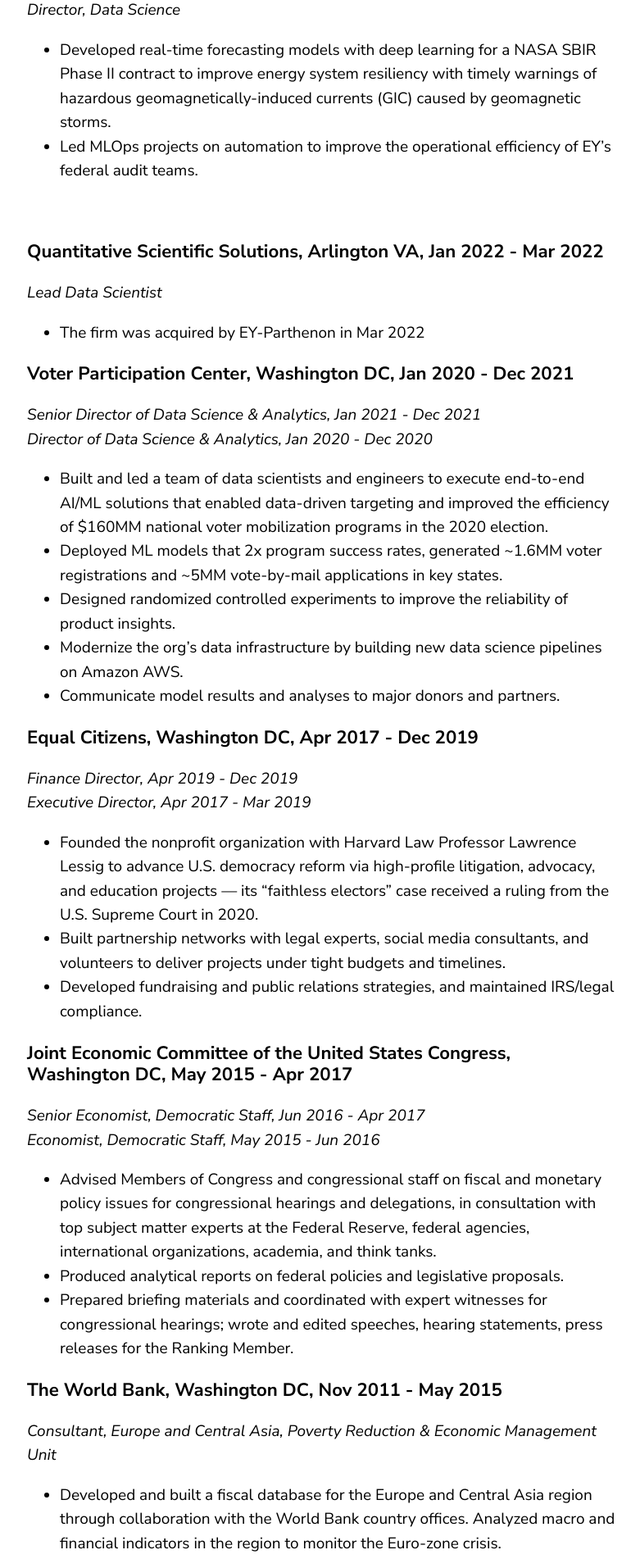
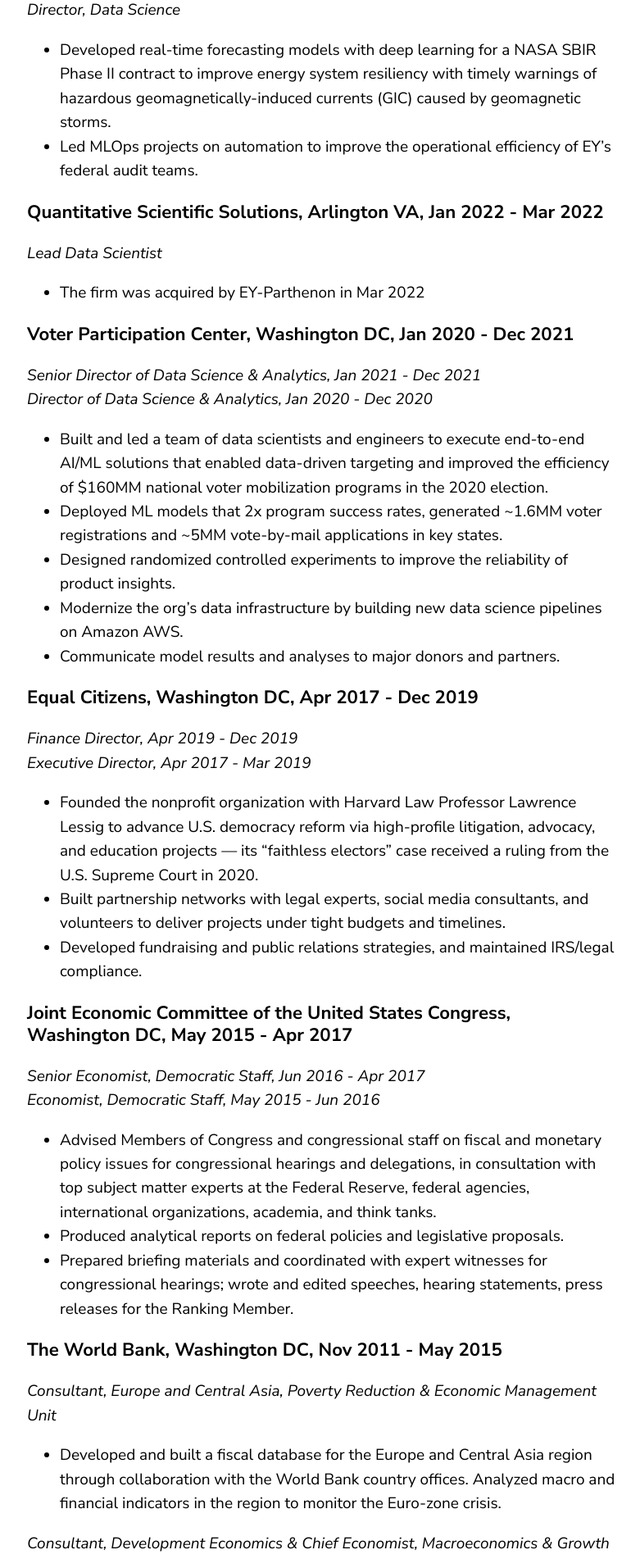
Before and after one commit to phoebetwong/phoebetwong.github.io, a Jekyll site: the page built from resume.md, in a window 1280 px wide. Shown: the part 1303-3205 px from the top of the page at 82% size, without its empty margins (67-848 px from the left). Built offline with Jekyll 4.4.1, drawn with Linux system fonts in a browser that asks for light colours; a script that is not in the unit is left out.

Commit message:
formatting tweaks

```diff
--- a/about.html
+++ b/about.html
@@ -21,7 +21,7 @@
 		<br><br>
 		I'm passionate about building products with state-of-the-art AI techniques to improve decision making and create value for end users. To those ends, I try to publish blog posts on data science topics as often as I can. You can find my latest work <a href="https://phoebetwong.github.io/mylatestwork.html" target="_blank"> here</a>.
 		<br><br>
-		I received the <a href="https://www.credly.com/badges/44c6a0c8-9e36-407e-895c-9718ae050697" target="_blank">AWS Solutions Architect - Associate certification</a> in Jan, 2024. In 2021, I completed the <a href="https://online.stanford.edu/programs/artificial-intelligence-professional-program" target="_blank">Stanford Professional Certificate in Artificial Intelligence</a>, focusing on Natural Language Processing with Deep Learning.
+		I received the <a href="https://www.credly.com/badges/44c6a0c8-9e36-407e-895c-9718ae050697" target="_blank">AWS Solutions Architect - Associate Certification</a> in Jan, 2024. In 2021, I completed the <a href="https://online.stanford.edu/programs/artificial-intelligence-professional-program" target="_blank">Stanford Professional Certificate in Artificial Intelligence</a>, focusing on Natural Language Processing with Deep Learning.
 		<br><br>
 		Any views expressed here are my own and do not represent the views of my past or current employers.
 		<br><br>
--- a/index.html
+++ b/index.html
@@ -21,7 +21,7 @@
 		<br><br>
 		I'm passionate about building products with state-of-the-art AI techniques to improve decision making and create value for end users. To those ends, I try to publish blog posts on data science topics as often as I can. You can find my latest work <a href="https://phoebetwong.github.io/mylatestwork.html" target="_blank"> here</a>.
 		<br><br>
-		I received the <a href="https://www.credly.com/badges/44c6a0c8-9e36-407e-895c-9718ae050697" target="_blank">AWS Solutions Architect - Associate certification</a> in Jan, 2024. In 2021, I completed the <a href="https://online.stanford.edu/programs/artificial-intelligence-professional-program" target="_blank">Stanford Professional Certificate in Artificial Intelligence</a>, focusing on Natural Language Processing with Deep Learning.
+		I received the <a href="https://www.credly.com/badges/44c6a0c8-9e36-407e-895c-9718ae050697" target="_blank">AWS Solutions Architect - Associate Certification</a> in Jan, 2024. In 2021, I completed the <a href="https://online.stanford.edu/programs/artificial-intelligence-professional-program" target="_blank">Stanford Professional Certificate in Artificial Intelligence</a>, focusing on Natural Language Processing with Deep Learning.
 		<br><br>
 		Any views expressed here are my own and do not represent the views of my past or current employers.
 		<br><br>
--- a/resume.md
+++ b/resume.md
@@ -20,7 +20,6 @@
 *Director, Data Science*<br>
 - Developed real-time forecasting models with deep learning for a NASA SBIR Phase II contract to improve energy system resiliency with timely warnings of hazardous geomagnetically-induced currents (GIC) caused by geomagnetic storms.
 - Led MLOps projects on automation to improve the operational efficiency of EY’s federal audit teams.
-
 <br>
 
 ### Quantitative Scientific Solutions, Arlington VA, Jan 2022 - Mar 2022
```
